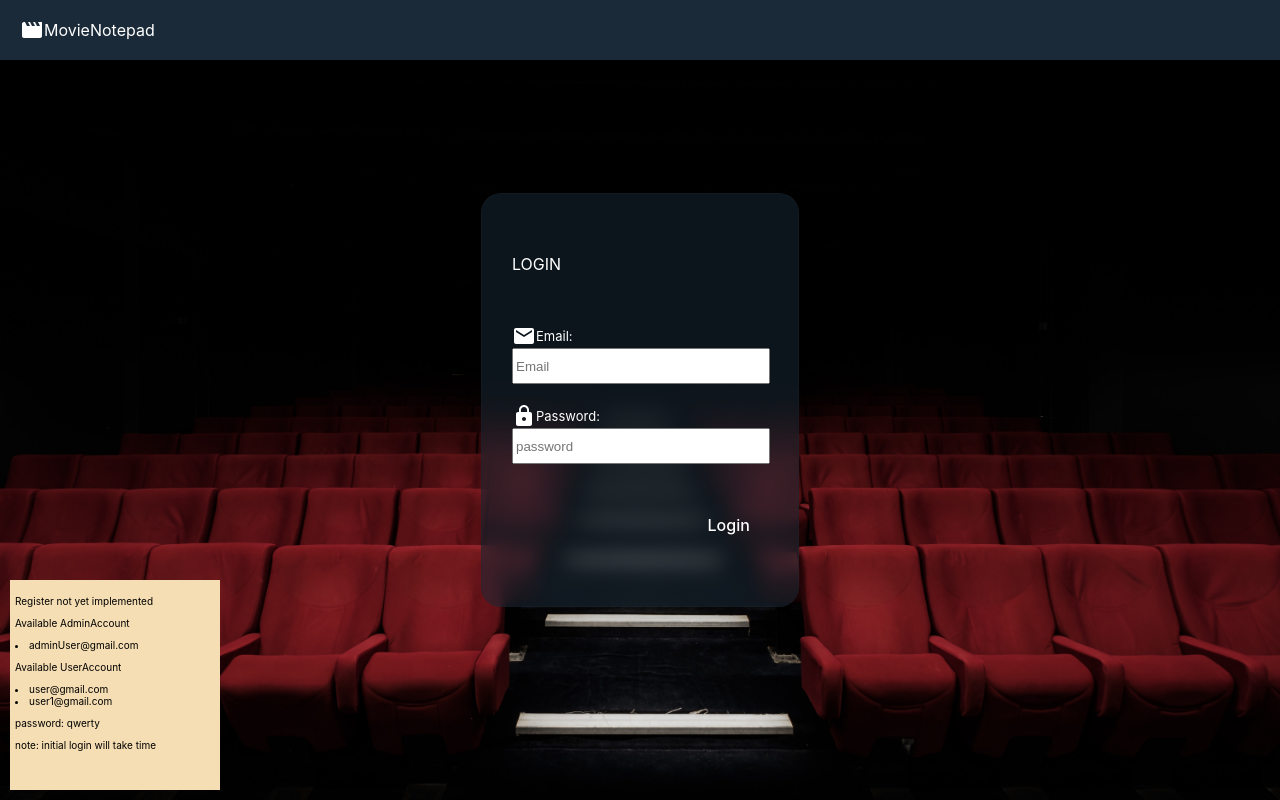
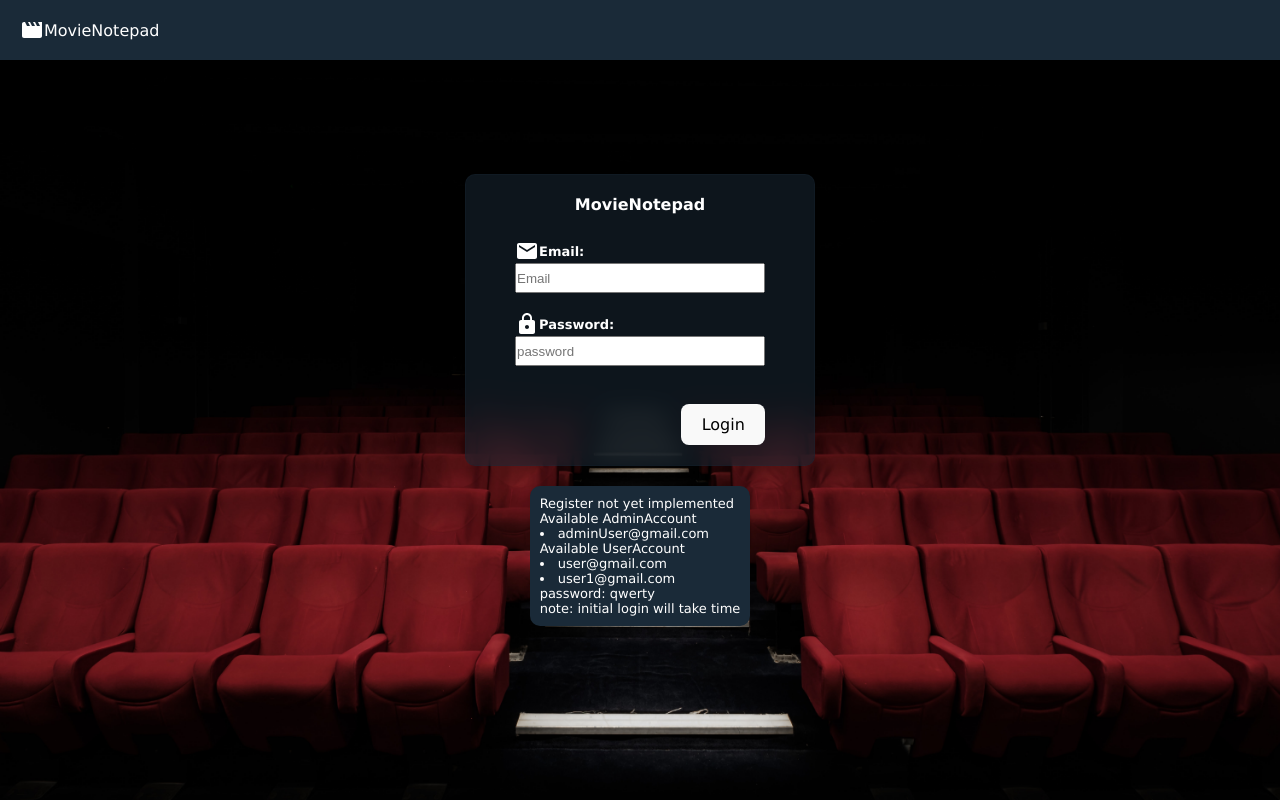
Before and after one commit to Phol16/MovieNotepad_clientside, a React (Vite) app in the folder Clientside/: page / in a window 1280 px wide. Built offline with nearby package versions, Linux system fonts and the light colour scheme.

Commit message:
polished login page

```diff
--- a/Clientside/src/components/Homepage/adminHomepage/AdminHomepage.jsx
+++ b/Clientside/src/components/Homepage/adminHomepage/AdminHomepage.jsx
@@ -1,5 +1,5 @@
 import React from 'react';
-import NavBar from '../../theComponents/Navbar/NavBar';
+import NavBar from '../../Navbar/NavBar';
 import AdminMainContent from './AdminMainContent/AdminMainContent';
 import AdminSideBar_Left from './AdminSideBar_Left/AdminSideBar_Left';
 import AdminSideBar_Right from './AdminSideBar_Right/AdminSideBar_Right';
--- a/Clientside/src/components/Homepage/adminHomepage/AdminMainContent/MovieCardSpecific/AdminMovieCardSpecific.jsx
+++ b/Clientside/src/components/Homepage/adminHomepage/AdminMainContent/MovieCardSpecific/AdminMovieCardSpecific.jsx
@@ -2,7 +2,7 @@ import React, { useEffect, useState } from 'react';
 import { useMovieContext } from '../../../../../Context/Context';
 import { useNavigate } from 'react-router-dom';
 import AdminMovieCard from '../MovieCard/AdminMovieCard';
-import NavBar from '../../../../theComponents/Navbar/NavBar';
+import NavBar from '../../../../Navbar/NavBar';
 import DeleteButton from './Buttons/DeleteButton';
 import UpdateButton from './Buttons/UpdateButton';
 import style from './style.module.css';
--- a/Clientside/src/components/Homepage/userHomepage/UserHomepage.jsx
+++ b/Clientside/src/components/Homepage/userHomepage/UserHomepage.jsx
@@ -3,7 +3,7 @@ import UserMainContent from './UserMainContent/UserMainContent';
 import UserSideBar_Left from './UserSideBar_Left/UserSideBar_Left';
 import UserSideBar_Right from './UserSideBar_Right/UserSideBar_Right';
 import style from './style.module.css';
-import NavBar from '../../theComponents/Navbar/NavBar';
+import NavBar from '../../Navbar/NavBar';
 
 const UserHomepage = () => {
   return (
--- a/Clientside/src/components/Homepage/userHomepage/UserMainContent/MovieCardSpecific/UserMovieCardSpecific.jsx
+++ b/Clientside/src/components/Homepage/userHomepage/UserMainContent/MovieCardSpecific/UserMovieCardSpecific.jsx
@@ -2,7 +2,7 @@ import React, { useState, useEffect } from 'react';
 import { useMovieContext } from '../../../../../Context/Context';
 import { useNavigate } from 'react-router-dom';
 import UserMovieCard from '../MovieCard/UserMovieCard';
-import NavBar from '../../../../theComponents/Navbar/NavBar';
+import NavBar from '../../../../Navbar/NavBar';
 import style from './style.module.css';
 import { Add } from '@mui/icons-material';
 
--- a/Clientside/src/components/Homepage/userHomepage/Watchlist/Watchlist.jsx
+++ b/Clientside/src/components/Homepage/userHomepage/Watchlist/Watchlist.jsx
@@ -2,7 +2,7 @@ import React, { useState } from 'react';
 import { useEffect } from 'react';
 import { useNavigate } from 'react-router-dom';
 import { useMovieContext } from '../../../../Context/Context';
-import NavBar from '../../../theComponents/Navbar/NavBar';
+import NavBar from '../../../Navbar/NavBar';
 import WatchlistCard from './WatchlistCard/WatchlistCard';
 import style from './style.module.css';
 
--- a/Clientside/src/components/Homepage/userHomepage/Watchlist/WatchlistCardSpecific/WatchlistCardSpecific.jsx
+++ b/Clientside/src/components/Homepage/userHomepage/Watchlist/WatchlistCardSpecific/WatchlistCardSpecific.jsx
@@ -3,7 +3,7 @@ import React, { useEffect } from 'react';
 import { useState } from 'react';
 import { useNavigate } from 'react-router-dom';
 import { useMovieContext } from '../../../../../Context/Context';
-import NavBar from '../../../../theComponents/Navbar/NavBar';
+import NavBar from '../../../../Navbar/NavBar';
 import WatchlistCard from '../WatchlistCard/WatchlistCard';
 import DeleteWL from './Delete/DeleteWL';
 import style from './style.module.css';
--- a/Clientside/src/components/LoginPage/Login.jsx
+++ b/Clientside/src/components/LoginPage/Login.jsx
@@ -2,7 +2,7 @@ import React, { useState } from 'react';
 import { useNavigate } from 'react-router-dom';
 import { Email, Lock } from '@mui/icons-material';
 import { useMovieContext } from '../../Context/Context';
-import NavBar from '../theComponents/Navbar/NavBar';
+import NavBar from '../Navbar/NavBar';
 import style from './style.module.css';
 
 const Login = () => {
@@ -33,7 +33,6 @@ const Login = () => {
 
     getUserId(validUser.theAdminUser._id); //set the value for the user Id
 
-
     //condition statement to redirect depends on the role
     if (validUser.theAdminUser.role === 'admin_User') {
       return navigate('/adminHomepage'); // redirect to admin homepage
@@ -41,32 +40,35 @@ const Login = () => {
     navigate('/userHomepage'); //redirect to user homepage
   };
 
-const load = ()=>{
-  setLoading('inline-block')
-}
+  const load = () => {
+    setLoading('inline-block');
+    setInputValid('');
+  };
   return (
     <div className={style.container}>
       <NavBar />
       <div className={style.subContainer}>
-        LOGIN
+        MovieNotepad
         <form onSubmit={(e) => submit(e)}>
-          <label htmlFor="Email">
+          <label htmlFor='Email' className={style.label}>
             <span>
               <Email /> Email:
             </span>
-            <input onChange={theEmail} type="text" id="Email" name="Email" required placeholder="Email" />
+            <input onChange={theEmail} type='text' id='Email' name='Email' required placeholder='Email' />
           </label>
           <br />
-          <label htmlFor="Password">
+          <label htmlFor='Password'>
             <span>
               <Lock /> Password:
             </span>
-            <input onChange={thePassword} type="password" id="Password" name="Password" required placeholder="password" />
+            <input onChange={thePassword} type='password' id='Password' name='Password' required placeholder='password' />
           </label>
           <br />
           <span className={style.invalidInput}>{inputValid}</span>
           <br />
-          <button className={style.submit} type='submit' onClick={load}><i className="fa fa-spinner fa-spin" style={{display: `${loading}`, marginRight: '10px'}}></i>Login </button>
+          <button className={style.submit} type='submit' onClick={load}>
+            <i className='fa fa-spinner fa-spin' style={{ display: `${loading}`, marginRight: '10px' }}></i>Login{' '}
+          </button>
         </form>
       </div>
       <section className={style.note}>
--- a/Clientside/src/components/LoginPage/style.module.css
+++ b/Clientside/src/components/LoginPage/style.module.css
@@ -4,89 +4,56 @@
   background-repeat: no-repeat;
   background-position: center;
   display: flex;
+  flex-flow: column wrap;
   align-items: center;
   justify-content: center;
   width: 100vw;
   height: 100vh;
+  font-family: 'Lucida Sans', 'Lucida Sans Regular', 'Lucida Grande', 'Lucida Sans Unicode', Geneva, Verdana, sans-serif
 }
-.subContainer {
+.subContainer{
   background: rgba(26, 42, 56, 0.5);
   color: white;
   -webkit-backdrop-filter: blur(10px);
   backdrop-filter: blur(10px);
   border: 1px solid rgba(26, 42, 56, 0.25);
-  padding: 60px 30px;
   display: flex;
+  justify-content: center;
+  align-items: center;
   flex-flow: column wrap;
-  border-radius: 20px;
-  width: 20vw;
+  width: 100vw;
+  gap: 25px;
+  padding: 20px 0;
+  font-weight: 800;
 }
-
-form {
-  display: flex;
-  flex-flow: column wrap;
-  align-items: center;
-  justify-content: space-evenly;
-  margin-top: 50px;
-}
-
-label {
+.subContainer form{
   display: flex;
   flex-flow: column wrap;
 }
-span {
+.subContainer span{
   display: flex;
   align-items: center;
 }
-.invalidInput {
-  padding: 0px;
-  margin: 0;
-  color: rgb(255, 61, 61);
-}
-.submit {
-  background-color: transparent;
-  color: white;
+.submit{
   width: fit-content;
   align-self: flex-end;
 }
 .note{
-  position: absolute;
-  display: flex;
-  flex-flow: column;
-  color: black;
-  padding: 5px;
+  position: relative;
+  color: white;
+  background-color: rgb(26, 42, 56);
+  padding: 10px;
   font-size: small;
-  bottom: 10px;
-  left: 10px;
-  height: 250px;
-  width: 200px;
-  background-color: wheat;
+  border-radius: 10px;
+  margin-top: 20px;
 }
-@media screen and (min-width: 0px){
+.invalidInput{
+  align-self: center;
+  color: red;
+}
+@media screen and (min-width: 350px){
   .subContainer{
-    width: 100vw;
-    border-radius: 0px;
-  }
-  .note{
-display: none;
+    max-width: 350px;
+    border-radius: 10px;
   }
 }
-@media screen and (min-width: 500px){
-  .subContainer{
-    width: 50vw;
-  }
-  .note{
-    height: 200px;
-    font-size: 10px;
-    display: block;
-  }
-}
-@media screen and (min-width: 1200px){
-  .subContainer {
-    border-radius: 20px;
-    width: 20vw;
-  }
-  .note{
-    height: 200px;
-  }
-}
--- a/Clientside/src/components/theComponents/Navbar/style.module.css
+++ b/Clientside/src/components/Navbar/style.module.css
@@ -1,16 +1,14 @@
 .logoContainer {
   position: fixed;
   top: 0;
-  display: flex;
-  align-items: center;
-  background-color: #1a2a38;
-  color: white;
-  width: 100vw;
-  height: 60px;
   z-index: 9999;
 }
 .movienotepad {
+  background-color: #1a2a38;
+  color: white;
   display: flex;
   align-items: center;
   padding: 20px;
+  width: 100vw;
+  height: 60px;
 }
--- a/Clientside/src/index.css
+++ b/Clientside/src/index.css
@@ -11,7 +11,11 @@
   -moz-osx-font-smoothing: grayscale;
   -webkit-text-size-adjust: 100%;
 }
-
+*{
+  margin: 0;
+  padding: 0;
+  box-sizing: border-box;
+}
 a {
   font-weight: 500;
   color: #646cff;
```
Also changed, not shown: Clientside/src/components/Navbar/NavBar.jsx (renamed from Clientside/src/components/theComponents/Navbar/NavBar.jsx). Lines whose indentation alone changed are shown as unchanged.
